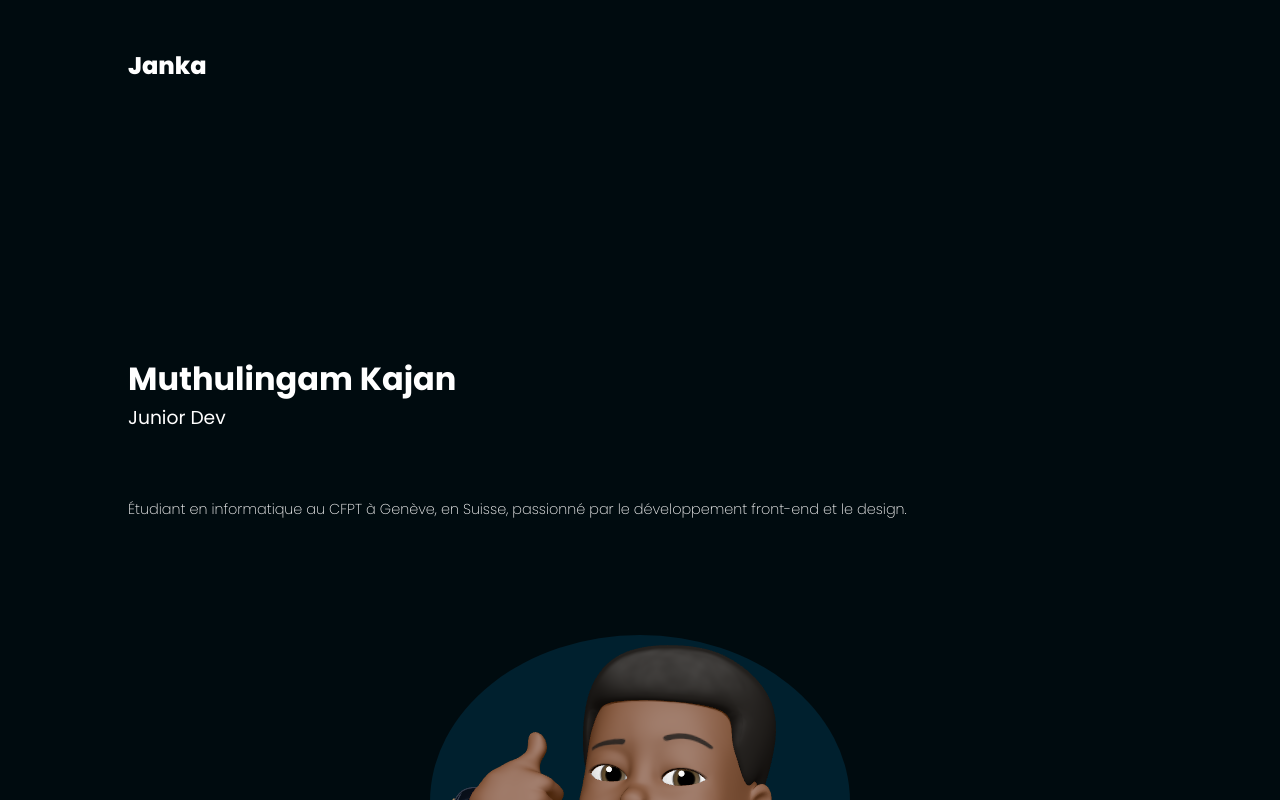
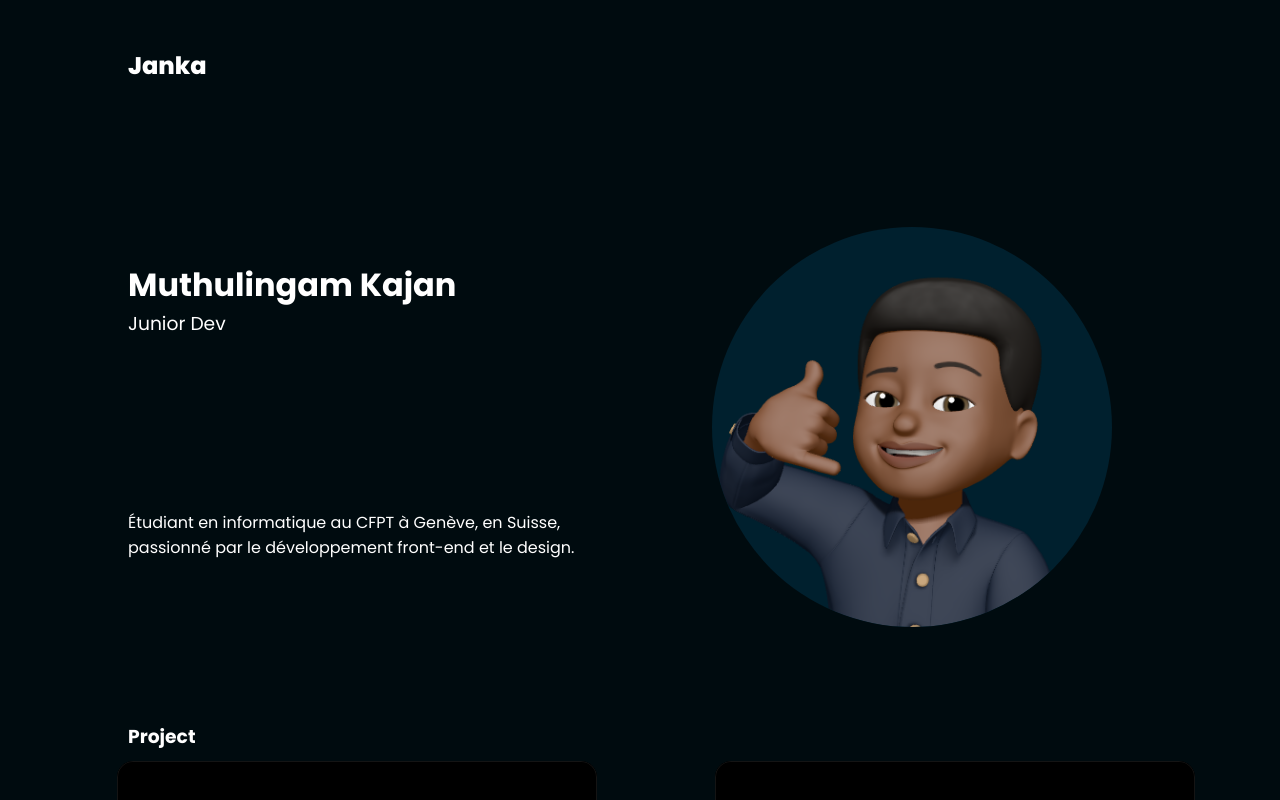
Before and after one commit to Janka-24/Portfolio, a React (Vite) app: page /portfolio/about in a window 1280 px wide. Built offline with nearby package versions, Linux system fonts and the light colour scheme.

Commit message:
all without burger

```diff
--- a/src/index.css
+++ b/src/index.css
@@ -22,7 +22,8 @@ body,
   background-color: var(--bg-color);
   color: white;
 }
-main{
+
+main {
   width: 100%;
   display: flex;
   align-items: center;
@@ -357,7 +358,7 @@ section {
 }
 
 .turning {
-  animation: spin 60s linear infinite;
+  animation: spin 9s linear infinite;
 }
 
 @keyframes spin {
@@ -399,7 +400,7 @@ section {
   padding-top: 2em;
 }
 
-.mediaContainer{
+.mediaContainer {
   width: 8em;
   height: 4em;
   display: flex;
@@ -408,7 +409,46 @@ section {
   justify-content: space-between;
   color: white;
   text-decoration: none;
-  img{
+
+  img {
     width: 2em;
   }
 }
+
+@media only screen and (min-width: 550px) {
+  #competenceContainer {
+    flex-direction: row;
+    width: 80%;
+    height: 40%;
+  }
+
+  main {
+    margin-top: 0;
+    gap: 1em;
+  }
+
+  .competenceCard {
+    min-width: 25em;
+    max-width: 25em;
+  }
+
+  #introduction{
+    align-items: start;
+    justify-content: center;
+    flex-direction: column;
+    flex-wrap: wrap;
+  }
+
+  #introduction>div:nth-child(1){
+    min-height: 80%;
+    width: 50%;
+    display: flex;
+    align-items: start;
+    justify-content: space-around;
+  }
+
+  #avatarContainer {
+    min-width: 25em !important;
+    max-width: 25em !important;
+  }
+}
--- a/src/pages/Home.jsx
+++ b/src/pages/Home.jsx
@@ -18,11 +18,13 @@ function Home() {
         <main>
             <div id='introduction'>
                 <div>
-                    <h1>Muthulingam Kajan</h1>
-                    <h3>Junior Dev</h3>
-                </div>
-                <div>
-                    <p>Étudiant en informatique au CFPT à Genève, en Suisse, passionné par le développement front-end et le design.</p>
+                    <div>
+                        <h1>Muthulingam Kajan</h1>
+                        <h3>Junior Dev</h3>
+                    </div>
+                    <div>
+                        <p>Étudiant en informatique au CFPT à Genève, en Suisse, passionné par le développement front-end et le design.</p>
+                    </div>
                 </div>
                 <div id="avatarContainer">
                     <img src={avatar} alt="Janka" id="avatar" />
```
